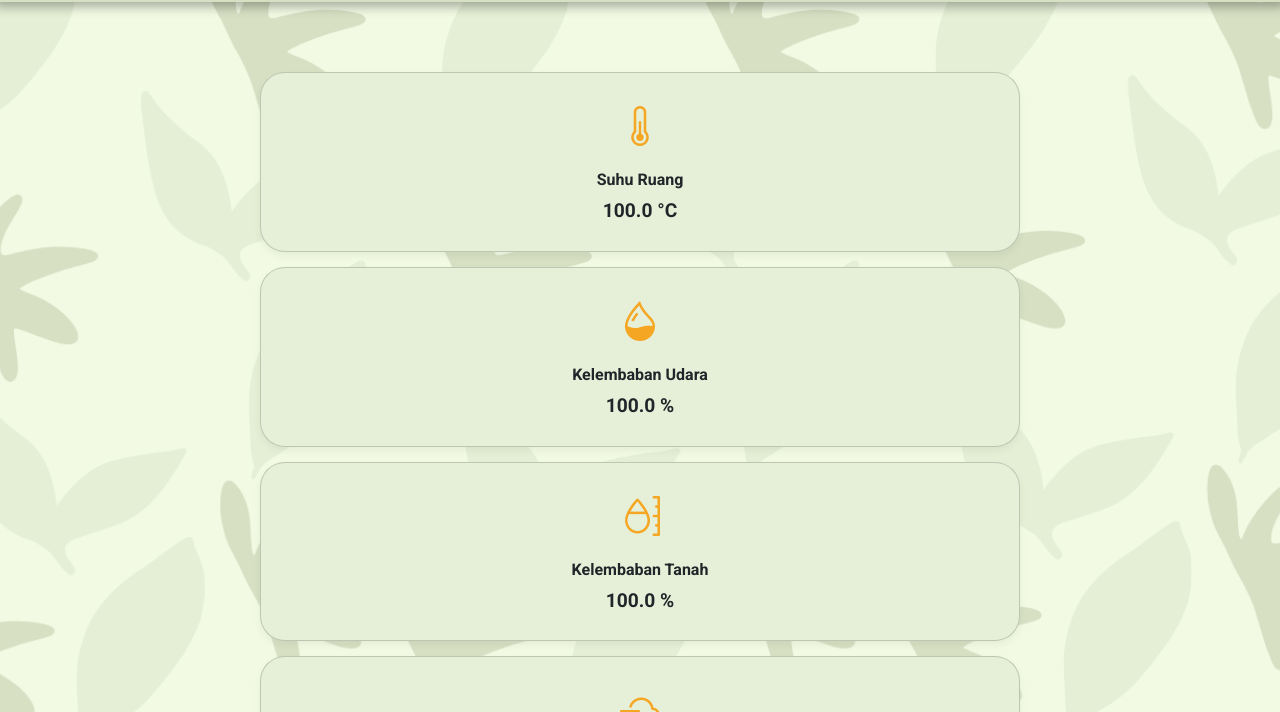
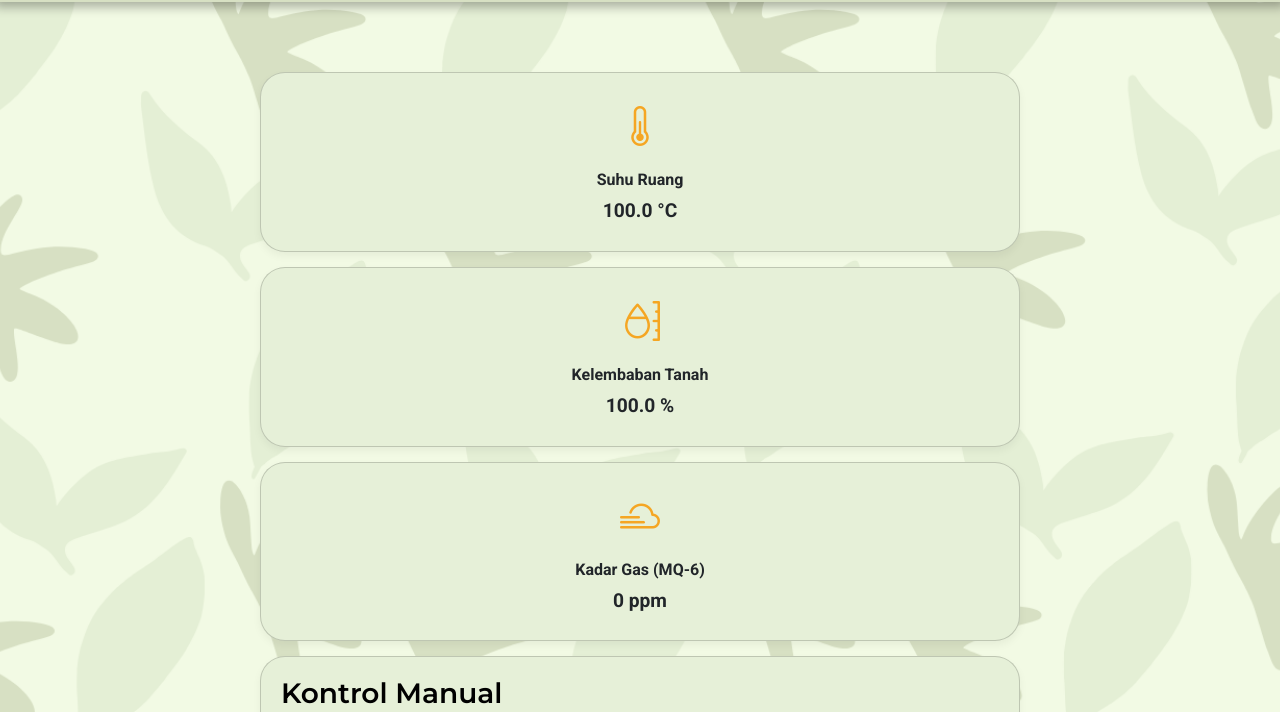
Before and after one commit to dappahsn/BioCompost-Buddy, a plain HTML site: page home.html in a window 1280 px wide. Shown: the part 88-800 px from the top of the page. Drawn offline with Linux system fonts and the light colour scheme.

Commit message:
Update 0.4

```diff
--- a/home.html
+++ b/home.html
@@ -57,14 +57,6 @@
         </div>
 
         <div class="card sensor-card">
-            <i class="bi bi-droplet-half"></i>
-            <div class="sensor-info">
-                <p>Kelembaban Udara</p>
-                <span>100.0 %</span>
-            </div>
-        </div>
-
-        <div class="card sensor-card">
             <i class="bi bi-moisture"></i>
             <div class="sensor-info">
                 <p>Kelembaban Tanah</p>
```
